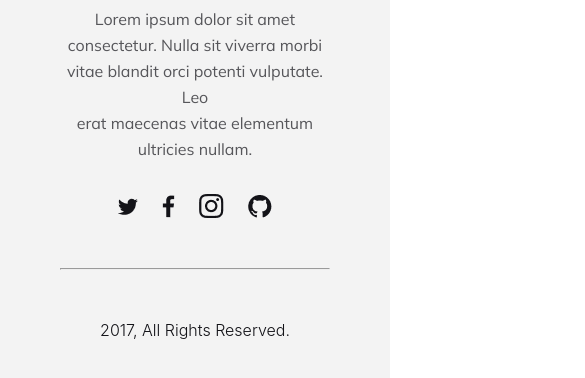
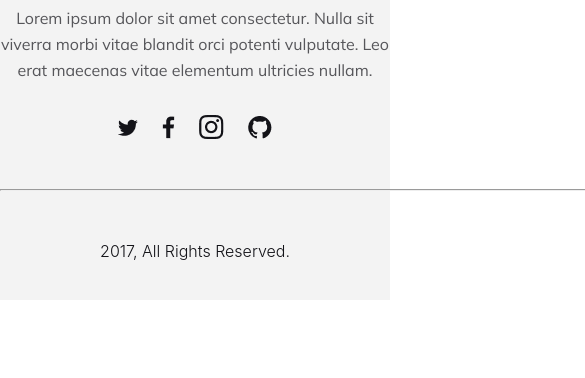
Before and after one commit to amimtiaz/hero-travel-website, a plain HTML site: page index.html in a window 390 px wide. Shown: the part 9557-9935 px from the top of the page, 585 px wide, since content can reach past the window. After the commit the page ends 9857 px from the top, so only its background shows below. Drawn offline with Linux system fonts and the light colour scheme.

Commit message:
finished with all layout

```diff
--- a/style.css
+++ b/style.css
@@ -669,7 +669,6 @@ footer{
     height: 502px;
    text-align: center;
     align-content: center;
-    padding: 40px 60px;
 }
 
 .logo{
@@ -1281,13 +1280,5 @@ footer > h3{
     right: -1%;
 }
 
-footer > hr {
-    width: auto;
-    text-align: center;
-    margin: 0 auto;
-    margin-top: 50px;
 
 }
-
-
-}
```
Also changed, not shown: index.html (+1 -0 lines), Images/Group 40089.png (deleted), Images/watch.png (added).
